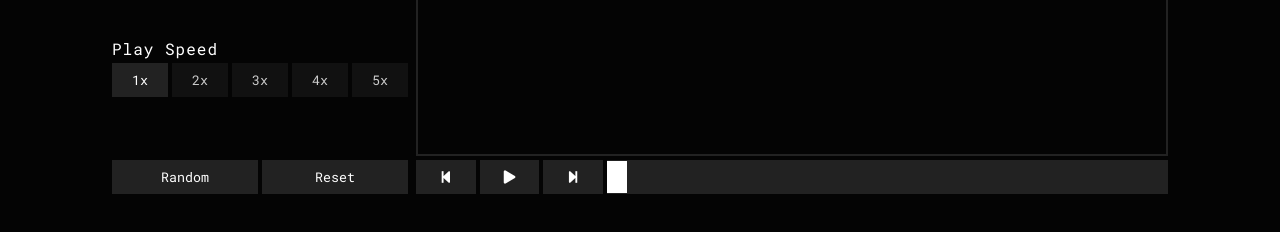
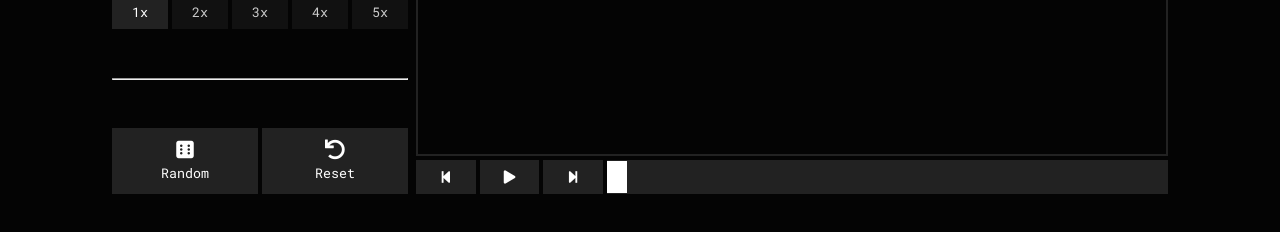
Before and after one commit to Dwyte/sorting-visualized, a React (Create React App) app: page / in a window 1280 px wide. Shown: the part 542-774 px from the top of the page. Built offline with nearby package versions, Linux system fonts and the light colour scheme.

Commit message:
Added support for icons inside Button.

```diff
--- a/src/components/Header/Header.tsx
+++ b/src/components/Header/Header.tsx
@@ -81,11 +81,22 @@ export const Header: React.FC<Props> = ({
           onChange={onChangePlaySpeed}
           disabled={isPlaying}
         />
+        <div>
+          <hr />
+        </div>
+
         <ButtonFlexGroup>
-          <Button onClick={onRandom} disabled={isPlaying} isActive>
+          <Button
+            padding="large"
+            onClick={onRandom}
+            disabled={isPlaying}
+            isActive
+          >
+            <i className="fas fa-dice-six"></i>
             Random
           </Button>
-          <Button onClick={onReset} isActive>
+          <Button padding="large" onClick={onReset} isActive>
+            <i className="fas fa-undo"></i>
             Reset
           </Button>
         </ButtonFlexGroup>
--- a/src/components/common/Button.ts
+++ b/src/components/common/Button.ts
@@ -2,12 +2,14 @@ import styled from "styled-components";
 
 interface ButtonProps {
   isActive: boolean;
+  padding?: "regular" | "large";
 }
 
 export const Button = styled.button<ButtonProps>`
   background-color: ${({ isActive }) => (isActive ? "#222" : "#111")};
   color: ${({ isActive }) => (isActive ? "#fff" : "#ccc")};
-  padding: 8px 20px;
+  padding: ${({ padding = "regular" }) =>
+    padding === "regular" ? "8px 20px" : "12px 24px"};
   cursor: pointer;
   margin: 0;
   border: 0;
@@ -15,6 +17,12 @@ export const Button = styled.button<ButtonProps>`
   :hover {
     background-color: #333;
     color: white;
+  }
+
+  i {
+    display: block;
+    font-size: 20px;
+    margin-bottom: 4px;
   }
 `;
 
```
